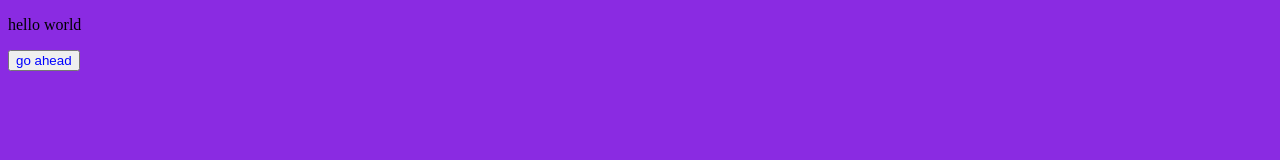
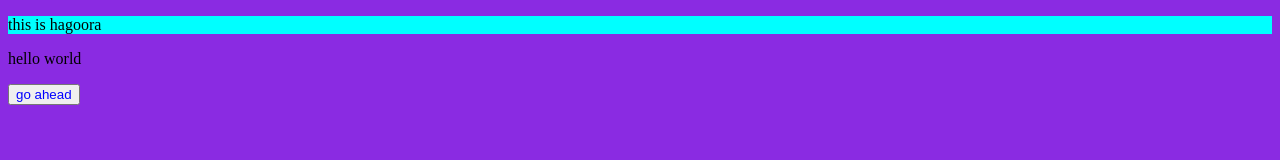
Before and after one commit to menna-25/learn-git, a plain HTML site: page index.html in a window 1280 px wide. Drawn offline with Linux system fonts and the light colour scheme.

Commit message:
hagar changes

```diff
--- a/index.html
+++ b/index.html
@@ -8,6 +8,7 @@
     ">
 </head>
 <body>
+    <p style="background-color: aqua;">this is hagoora</p>
     <p>hello world </p>
     <button>go ahead</button>
 </body>
```
